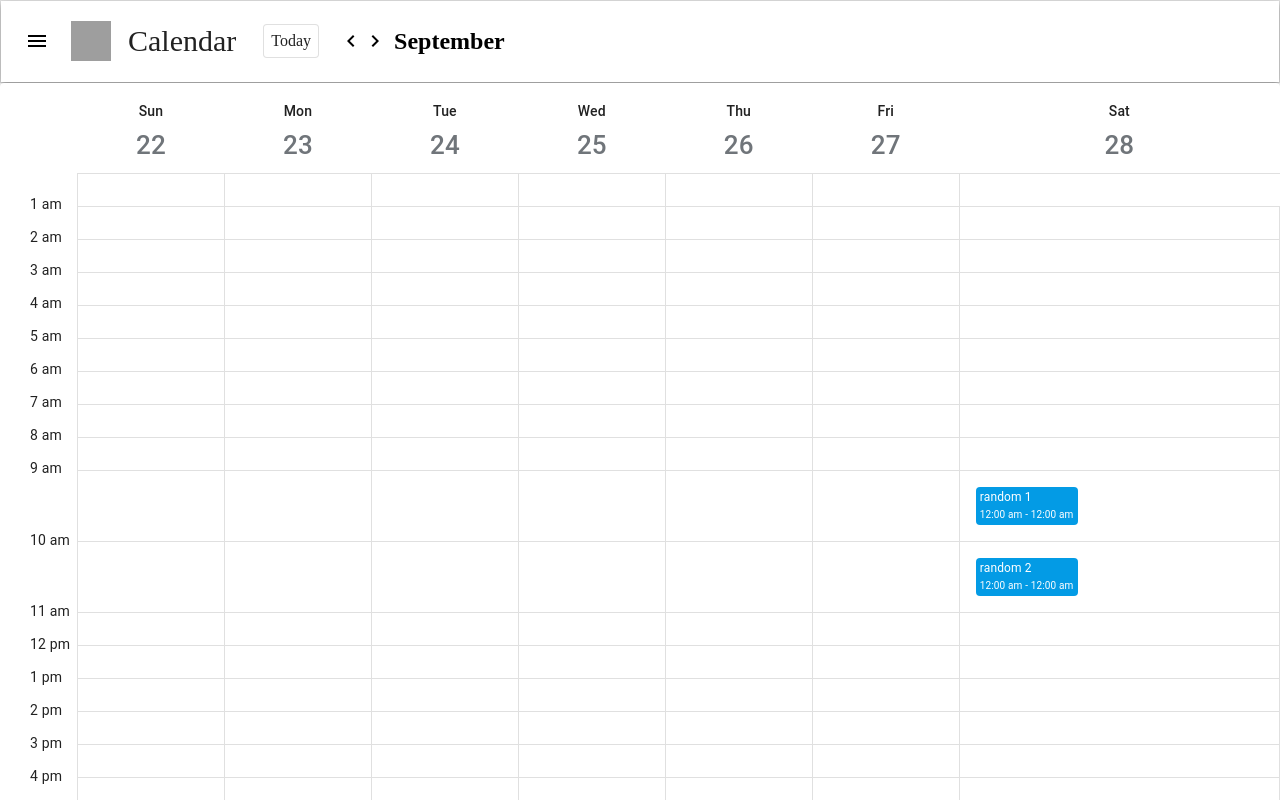
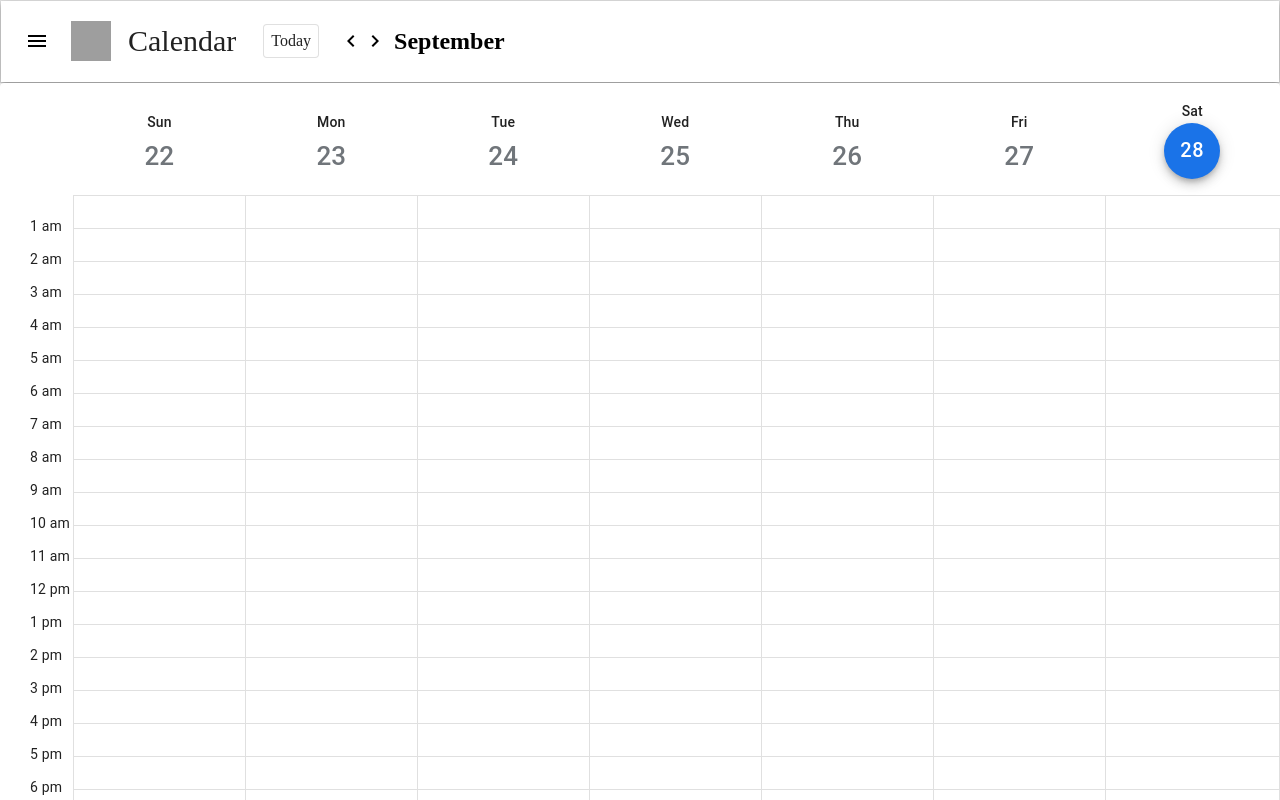
Before and after one commit to shreekarhegde/Google-Calendar, a React (Create React App) app: page / in a window 1280 px wide. Shown: the top 800 px of the page. Built offline with nearby package versions, Linux system fonts and the light colour scheme; grey boxes are pictures that could not be loaded.

Commit message:
Fixed styling for current date

```diff
--- a/src/components/Calendar.tsx
+++ b/src/components/Calendar.tsx
@@ -30,7 +30,12 @@ export const Calendar = () => {
 
 	return (
 		<React.Fragment>
-			<Header goToPreviousWeek={goToPreviousWeek} goToNextWeek={goToNextWeek} month={month} />
+			<Header
+				goToPreviousWeek={goToPreviousWeek}
+				goToNextWeek={goToNextWeek}
+				month={month}
+				style={{ position: 'fixed', width: '100%' }}
+			/>
 			<WeekView weekDays={weekDays} />
 		</React.Fragment>
 	);
--- a/src/components/Event/Event.tsx
+++ b/src/components/Event/Event.tsx
@@ -1,6 +1,6 @@
 import React from 'react';
 import { useStyles } from './Event-styles';
-import moment from 'moment';
+import { formattedTime } from '../../utils';
 
 const eventHighlighter = {
 	backgroundColor: 'rgb(3, 155, 229)',
@@ -11,6 +11,7 @@ const eventHighlighter = {
 	zIndex: 1,
 	cursor: 'pointer',
 	display: 'inherit',
+	width: 'inherit',
 } as React.CSSProperties;
 
 export const Event = (props: any) => {
@@ -21,12 +22,14 @@ export const Event = (props: any) => {
 		<div
 			style={{
 				...eventHighlighter,
+				display: 'flex',
+				flexDirection: 'column',
 			}}
 		>
 			{props.event.title} <br />
 			{props.event && props.event.start && (
 				<span style={{ fontSize: 10 }}>
-					{moment(props.event.start).format('hh:mm a')} - {moment(props.event.end).format('hh:mm a')}
+					{formattedTime(props.event.start)} - {formattedTime(props.event.end)}
 				</span>
 			)}
 		</div>
--- a/src/components/TimeSlots/TimeSlots.tsx
+++ b/src/components/TimeSlots/TimeSlots.tsx
@@ -7,11 +7,16 @@ import { Event } from '../Event/Event';
 
 export const TimeSlots = (props: any) => {
 	const classes = useStyles();
-	let events = [
-		{ title: 'random 1', start: 9, end: 10, startDate: new Date(), endDate: '29-08-21' },
-		{ title: 'random 2', start: 10, end: 11, startDate: new Date(), endDate: '29-08-21' },
-		{ title: 'random 3', start: 10, end: 11, startDate: new Date('08-30-2021'), endDate: '29-08-21' },
+	let events: any = [
+		{ title: 'random 1', start: 10, end: 11, startDate: new Date('09-03-2021'), endDate: '29-08-21' },
+		{ title: 'random 2', start: 10, end: 11, startDate: new Date('09-04-2021'), endDate: '29-08-21' },
+		{ title: 'random 3', start: 10, end: 11, startDate: new Date('08-29-2021'), endDate: '29-08-21' },
 		{ title: 'random 4', start: 10, end: 11, startDate: new Date('08-30-2021'), endDate: '29-08-21' },
+		{ title: 'random 5', start: 10, end: 11, startDate: new Date('08-30-2021'), endDate: '29-08-21' },
+		{ title: 'random 6', start: 10, end: 11, startDate: new Date('08-31-2021'), endDate: '29-08-21' },
+		{ title: 'random 7', start: 10, end: 11, startDate: new Date('09-01-2021'), endDate: '29-08-21' },
+		{ title: 'random 8', start: 10, end: 11, startDate: new Date('09-02-2021'), endDate: '29-08-21' },
+		{ title: 'random 9', start: 10, end: 11, startDate: new Date('09-15-2021'), endDate: '29-08-21' },
 	];
 
 	return (
@@ -26,12 +31,12 @@ export const TimeSlots = (props: any) => {
 			</TableRow>
 			{times.map((time: any) => (
 				<TableRow key={time}>
-					<TableCell className={classes.time}>
+					<TableCell className={classes.time} style={{ width: '45px' }}>
 						<span className={classes.timeFormat}>{formattedTime(time)}</span>
 					</TableCell>
 					{props.weekDays.map((el: any) => (
-						<TableCell key={el.dateStamp} className={classes.blackBorder}>
-							{events.map((event) => {
+						<TableCell key={el.dateStamp} className={classes.blackBorder} style={{ width: '150px' }}>
+							{events.map((event: any) => {
 								return (
 									isTimeEqual(time, event) &&
 									isDateEqual(new Date(el.dateStamp), new Date(event.startDate)) && (
--- a/src/components/WeekHeader/WeekHeader.tsx
+++ b/src/components/WeekHeader/WeekHeader.tsx
@@ -3,6 +3,8 @@ import TableHead from '@material-ui/core/TableHead';
 import TableRow from '@material-ui/core/TableRow';
 import { Day } from '../../interfaces';
 import { useStyles } from './WeekHeader-styles';
+import { Fab } from '@material-ui/core';
+import moment from 'moment';
 
 const WeekHeader = (props: any) => {
 	const classes = useStyles();
@@ -15,7 +17,11 @@ const WeekHeader = (props: any) => {
 				{weekDays.map((day: Day) => (
 					<TableCell key={day.date} className={classes.textCenter}>
 						<div>{day.weekDayName}</div>
-						<div className={classes.date}>{day.date}</div>
+						{day.weekDayName === moment(new Date()).format('ddd') && day.date === new Date().getDate() ? (
+							<Fab style={{ backgroundColor: '#1a73e8', color: 'white', fontSize: '20px' }}>{day.date}</Fab>
+						) : (
+							<div className={classes.date}>{day.date}</div>
+						)}
 					</TableCell>
 				))}
 			</TableRow>
```
